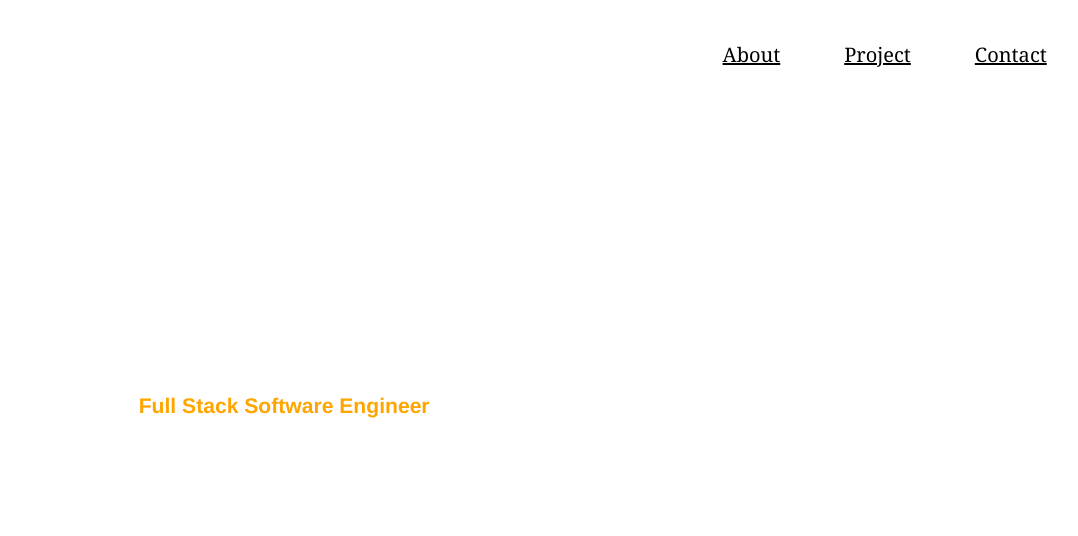
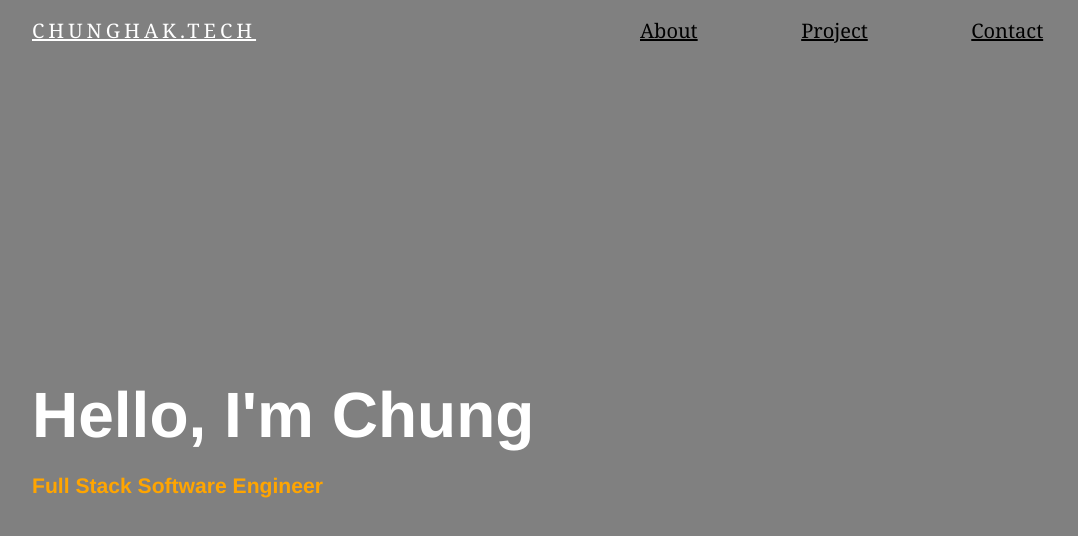
Before and after one commit to chunghakngor/chunghak.tech, a Gatsby site: page / in a window 1280 px wide. Shown: the whole page, without its empty margins (32-1110 px from the left). Built offline with nearby package versions, Linux system fonts and the light colour scheme; Gatsby itself is replaced by a stand-in of ours.

Commit message:
fixed layout component

```diff
--- a/src/components/DisplayDesktop.js
+++ b/src/components/DisplayDesktop.js
@@ -1,32 +1,52 @@
 import React from "react";
 
 import { Grid } from "@material-ui/core";
+import { makeStyles } from "@material-ui/core/styles";
 import { Link } from "gatsby";
 
+const useStyles = makeStyles({
+  navBarLogo: {
+    flexGrow: 0,
+  },
+  navBarContainer: {
+    flexGrow: 1,
+  },
+  navBarFont: {
+    color: "black",
+    fontSize: "1.25em",
+  },
+  navBarHeading: {
+    color: "white",
+    fontSize: "1.25em",
+    letterSpacing: "0.2em",
+  },
+});
+
 const DisplayDesktop = () => {
+  const styles = useStyles();
   return (
-    <Grid container direction="row" justify="center" alignItems="center" spacing={6}>
-      <Grid item xs={6}>
-        <Link to="/" style={{ color: "white", fontSize: "1.25em", letterSpacing: "0.2em" }}>
+    <Grid container justify="space-evenly">
+      <Grid item xs={6} className={styles.navBarLogo}>
+        <Link to="/" className={styles.navBarHeading}>
           CHUNGHAK.TECH
         </Link>
       </Grid>
-      <Grid item style={{ padding: "2em" }}>
-        <Link to="/about" style={{ color: "black", fontSize: "1.25em" }}>
+      <Grid item className={styles.navBarContainer}>
+        <Link to="/about" className={styles.navBarFont}>
           About
         </Link>
       </Grid>
-      <Grid item style={{ padding: "2em" }}>
-        <Link to="/project" style={{ color: "black", fontSize: "1.25em" }}>
+      <Grid item className={styles.navBarContainer}>
+        <Link to="/project" className={styles.navBarFont}>
           Project
         </Link>
       </Grid>
-      <Grid item style={{ padding: "2em" }}>
-        <Link to="/contact" style={{ color: "black", fontSize: "1.25em" }}>
+      <Grid item className={styles.navBarContainer}>
+        <Link to="/contact" className={styles.navBarFont}>
           Contact
         </Link>
       </Grid>
-      <Grid item xs={1}></Grid>
+      <Grid item xs={1} />
     </Grid>
   );
 };
--- a/src/components/layout.js
+++ b/src/components/layout.js
@@ -5,10 +5,36 @@ import { Grid, AppBar, makeStyles } from "@material-ui/core";
 import DisplayMobile from "./DisplayMobile";
 import DisplayDesktop from "./DisplayDesktop";
 
+const useStyles = makeStyles({
+  header: {
+    backgroundColor: "transparent",
+    boxShadow: "none",
+    paddingTop: "1em",
+    paddingLeft: "4em",
+    "@media (max-width: 960px)": {
+      paddingLeft: 0,
+    },
+  },
+  container: {
+    height: "100vh",
+    width: "100%",
+    backgroundColor: "grey",
+    backgroundSize: "cover",
+    backgroundRepeat: "no-repeat",
+    backgroundPosition: "center",
+  },
+  childrenContainer: {
+    width: "100%",
+    height: "90vh",
+    paddingLeft: "4em",
+  },
+});
+
 const Layout = ({ children, title, bgImage }) => {
+  const styles = useStyles();
   const [mobileView, setMobileView] = useState(false);
   const checkRes = () => {
-    return window.innerWidth < 900 ? setMobileView(true) : setMobileView(false);
+    return window.innerWidth < 960 ? setMobileView(true) : setMobileView(false);
   };
 
   useEffect(() => {
@@ -16,37 +42,22 @@ const Layout = ({ children, title, bgImage }) => {
     window.addEventListener("resize", () => checkRes());
   }, []);
 
-  const useStyles = makeStyles(() => ({
-    header: {
-      backgroundColor: "#ffffff",
-      paddingRight: "79px",
-      paddingLeft: "118px",
-      "@media (max-width: 900px)": {
-        paddingLeft: 0,
-      },
-    },
-  }));
-
   return (
     <Grid
       container
-      direction="column"
-      justify="flex-start"
+      justify="center"
       alignItems="center"
-      style={{
-        height: "100vh",
-        width: "100%",
-        backgroundImage: `url(${bgImage})`,
-        backgroundSize: "cover",
-        backgroundRepeat: "no-repeat",
-        backgroundPosition: "center",
-      }}>
+      className={styles.container}
+      // style={{backgroundImage: `url(${bgImage})`,}}
+    >
       <Helmet title={`CHUNG | ${title}`} defer="false" />
-      <AppBar className={useStyles.header} style={{ backgroundColor: "transparent", boxShadow: "none", paddingTop: "2em" }}>
-        {mobileView ? <DisplayMobile title={title} /> : <DisplayDesktop title={title} />}
-      </AppBar>
+      <Grid item xs={12} style={{ flexGrow: "0" }}>
+        <AppBar className={styles.header}>
+          {mobileView ? <DisplayMobile title={title} /> : <DisplayDesktop title={title} />}
+        </AppBar>
+      </Grid>
 
-      <Grid item xs={10} style={{ width: "100%" }}>
+      <Grid item xs={12} className={styles.childrenContainer}>
         {children}
       </Grid>
     </Grid>
--- a/src/pages/index.js
+++ b/src/pages/index.js
@@ -7,13 +7,14 @@ const IndexPage = () => {
 
   return (
     <Layout title="HOME" bgImage={bgImage}>
-      <Grid container direction="column" style={{ paddingLeft: "4em", height: "100%" }}>
-        <Grid item style={{ paddingTop: "30%" }}>
+      <Grid container direction="row">
+        <Grid item xs={12} style={{ paddingTop: "20em" }} />
+        <Grid item xs={12}>
           <h1 style={{ color: "white", fontSize: "4em" }}>
             Hello, I'm <strong>Chung</strong>
           </h1>
         </Grid>
-        <Grid item>
+        <Grid item xs={12}>
           <h3 style={{ color: "orange" }}>
             <strong>Full Stack Software Engineer</strong>
           </h3>
```
